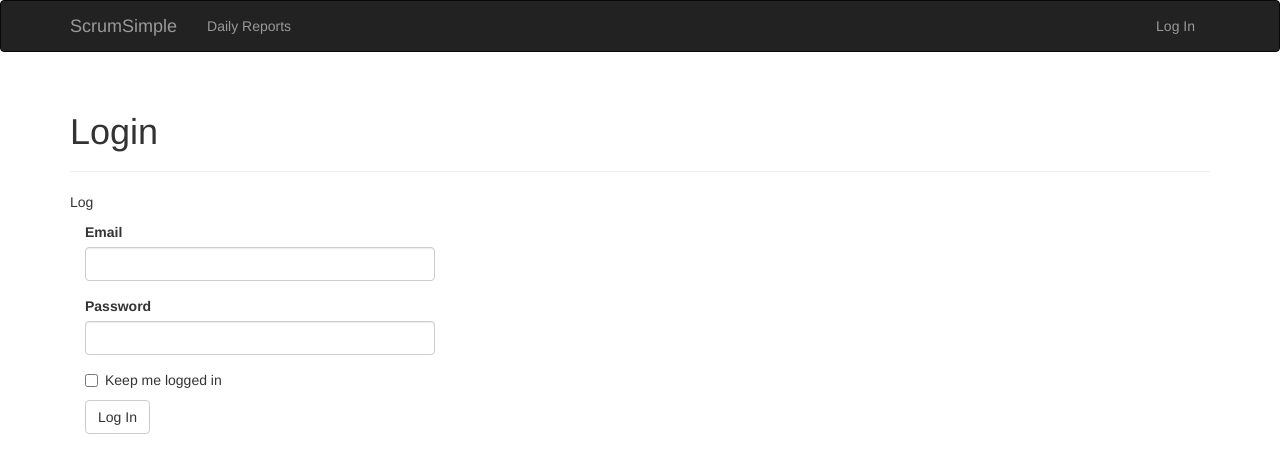
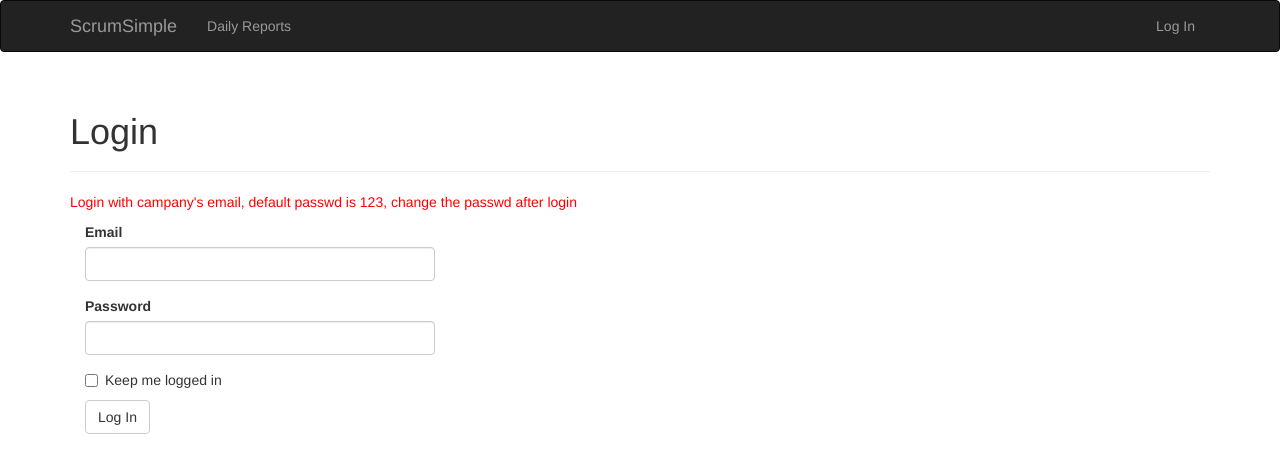
Before and after one commit to yong7743/ScrumSimple, a Flask app: page /login in a window 1280 px wide. Shown: the top 452 px of the page. Run offline with Flask 2, Linux system fonts and the light colour scheme; some libraries are stand-ins or nearby versions.

Commit message:
change notice

```diff
--- a/app/templates/auth/login.html
+++ b/app/templates/auth/login.html
@@ -8,8 +8,7 @@
     <h1>Login</h1>
 </div>
 <div>
-    <p>Log </p>
-
+     <p><font color="red">Login with campany's email, default passwd is 123, change the passwd after login</font></p>
 </div>
 <div class="col-md-4">
     {{ wtf.quick_form(form) }}
```
